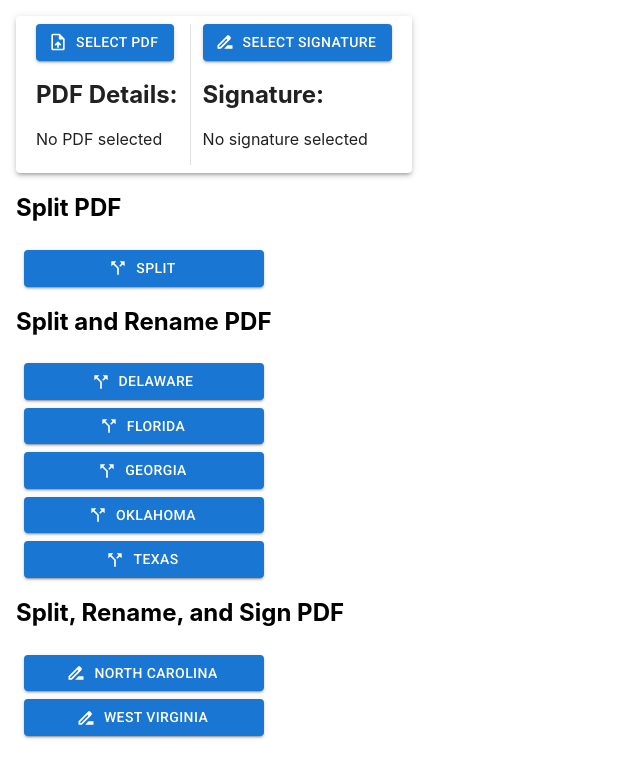
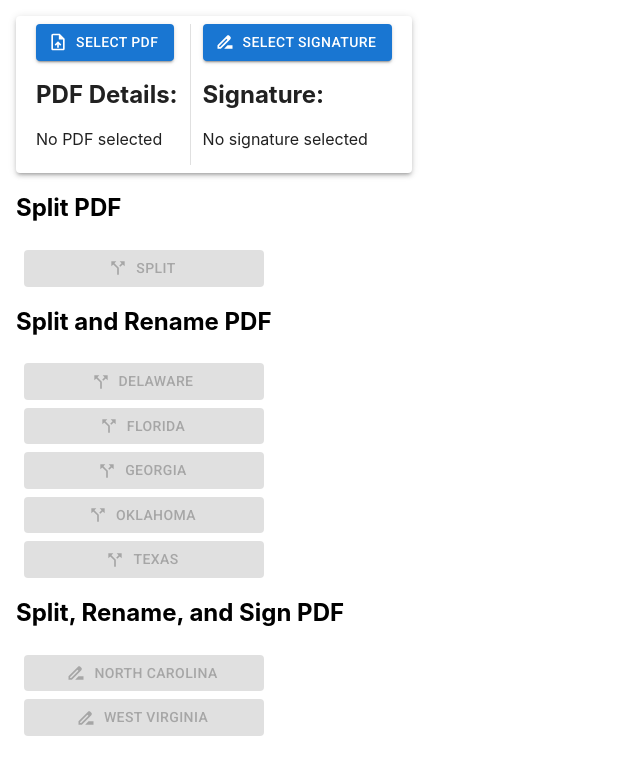
Before and after one commit to shayd3/co-ce-utility, a React (Create React App) app: page / in a window 1280 px wide. Shown: the top 778 px of the page, without its empty margins (0-640 px from the left). Built offline with nearby package versions, Linux system fonts and the light colour scheme.

Commit message:
Add button disbles

```diff
--- a/src/components/CertificateUtilityComponent.tsx
+++ b/src/components/CertificateUtilityComponent.tsx
@@ -291,45 +291,45 @@ class CertificateUtility extends Component<CertificateUtilityProps, CertificateU
                     </Paper>
                     <h2>Split PDF</h2>
                     <Grid item>
-                        <Button variant="contained" startIcon={<CallSplit />} onClick={() => this.onSplitPdfClick("")}>
+                        <Button variant="contained" startIcon={<CallSplit />} disabled={!this.state.document} onClick={() => this.onSplitPdfClick("")}>
                             Split
                         </Button>
                     </Grid>
                     <h2>Split and Rename PDF</h2>
                     <Grid item>
-                        <Button fullWidth variant="contained" startIcon={<CallSplit />} onClick={() => this.onSplitPdfClick("DE")}>
+                        <Button fullWidth variant="contained" startIcon={<CallSplit />} disabled={!this.state.document} onClick={() => this.onSplitPdfClick("DE")}>
                             Delaware
                         </Button>
                     </Grid>
                     <Grid item>
-                        <Button fullWidth variant="contained" startIcon={<CallSplit />} onClick={() => this.onSplitPdfClick("FL")}>
+                        <Button fullWidth variant="contained" startIcon={<CallSplit />} disabled={!this.state.document} onClick={() => this.onSplitPdfClick("FL")}>
                             Florida
                         </Button>
                     </Grid>
                     <Grid item>
-                        <Button variant="contained" startIcon={<CallSplit />} onClick={() => this.onSplitPdfClick("GA")}>
+                        <Button variant="contained" startIcon={<CallSplit />} disabled={!this.state.document} onClick={() => this.onSplitPdfClick("GA")}>
                             Georgia
                         </Button>
                     </Grid>
                     <Grid item>
-                        <Button variant="contained" startIcon={<CallSplit />} onClick={() => this.onSplitPdfClick("OK")}>
+                        <Button variant="contained" startIcon={<CallSplit />} disabled={!this.state.document} onClick={() => this.onSplitPdfClick("OK")}>
                             Oklahoma
                         </Button>
                     </Grid>
                     <Grid item>
-                        <Button variant="contained" startIcon={<CallSplit />} onClick={() => this.onSplitPdfClick("TX")}>
+                        <Button variant="contained" startIcon={<CallSplit />} disabled={!this.state.document} onClick={() => this.onSplitPdfClick("TX")}>
                             Texas
                         </Button>
                     </Grid>
 
                     <h2>Split, Rename, and Sign PDF</h2>
                     <Grid item>
-                        <Button variant="contained" startIcon={<DriveFileRenameOutline />} onClick={() => this.onSplitPdfClick("NC")}>
+                        <Button variant="contained" startIcon={<DriveFileRenameOutline />} disabled={(this.state.signaturePicture.length === 0)} onClick={() => this.onSplitPdfClick("NC")}>
                             North Carolina
                         </Button>
                     </Grid>
                     <Grid item>
-                        <Button variant="contained" startIcon={<DriveFileRenameOutline />} onClick={() => this.onSplitPdfClick("WV")}>
+                        <Button variant="contained" startIcon={<DriveFileRenameOutline />} disabled={(this.state.signaturePicture.length === 0)} onClick={() => this.onSplitPdfClick("WV")}>
                             West Virginia
                         </Button>
                     </Grid>
```
